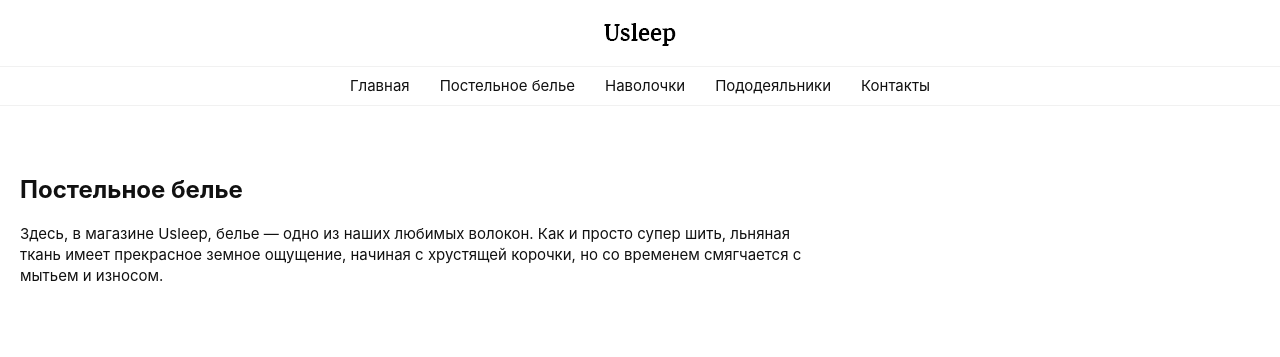
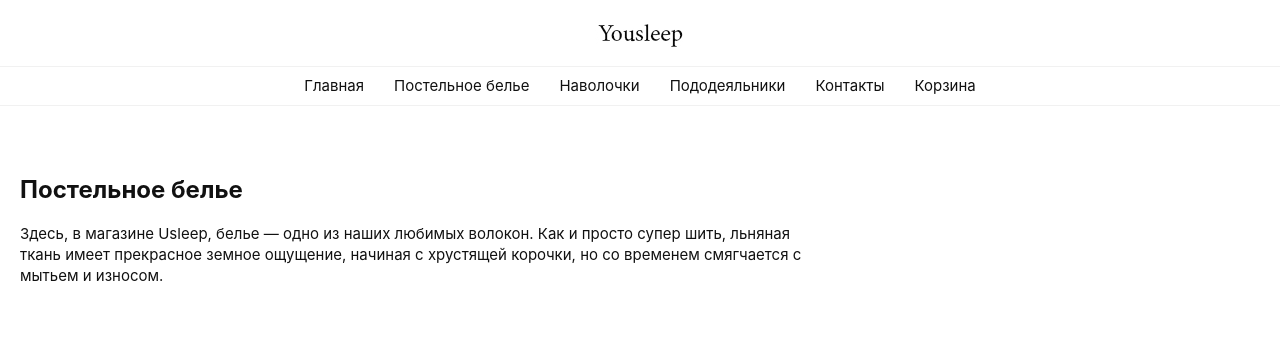
Before and after one commit to eightalex/catnap, a PHP site: page / in a window 1280 px wide. Shown: the top 357 px of the page. Run offline with PHP 8.4, Linux system fonts and the light colour scheme; data comes from the database, SQL or seed files in the repository; style sheets or scripts are compiled from the project's sources.

Commit message:
Add cart

```diff
--- a/public/css/header.css
+++ b/public/css/header.css
@@ -4,7 +4,7 @@
   .header__logo {
     display: inline-block;
     margin: 0;
-    width: 74px;
+    width: 91px;
     height: 28px;
     font-size: 30px; }
     .header__logo img {
--- a/public/css/header.sass
+++ b/public/css/header.sass
@@ -5,7 +5,7 @@
     &__logo
         display: inline-block
         margin: 0
-        width: 74px
+        width: 91px
         height: 28px
         font-size: 30px
 
--- a/public/index.php
+++ b/public/index.php
@@ -16,6 +16,7 @@
 $router->add([
     '/'                 => 'App\TestController@mainPage',
     '/contact-us'       => 'App\TestController@contactUs',
+    '/cart'             => 'App\TestController@cart',
     '/filter/:any'      => 'App\FilterController@filterAction',
     '/test-router/:num' => 'App\TestController@testRequest',
     '/test-entity'      => 'App\TestController@testEntity',
--- a/src/Controller/TestController.php
+++ b/src/Controller/TestController.php
@@ -45,6 +45,14 @@
     /**
      *
      */
+    public function cart()
+    {
+        $this->renderPage('cart');
+    }
+
+    /**
+     *
+     */
     public function testRequest()
     {
         var_dump(Pool::get('router')->getParams());
--- a/src/View/blocks/head.php
+++ b/src/View/blocks/head.php
@@ -7,6 +7,8 @@
 
     <link rel="stylesheet" href="/css/normalize.css">
     <link rel="stylesheet" href="/css/header.css">
+    <link rel="stylesheet" href="/css/main-menu.css">
+    <link rel="stylesheet" href="/css/page.css">
     <link rel="stylesheet" href="/css/footer.css">
 
     <?php $this->renderStyles($styles); ?>
--- a/src/View/blocks/main-menu.php
+++ b/src/View/blocks/main-menu.php
@@ -14,4 +14,7 @@
     <li class="main-menu__item">
         <a class="main-menu__link" href="/contact-us">Контакты</a>
     </li>
+    <li class="main-menu__item">
+        <a class="main-menu__link" href="/cart" data-counter="">Корзина</a>
+    </li>
 </menu>
--- a/src/View/pages/main.php
+++ b/src/View/pages/main.php
@@ -2,8 +2,6 @@
     'title' => 'Yousleep',
     'styles' => [
         '/css/gallery.css',
-        '/css/page.css',
-        '/css/main-menu.css',
         '/css/page-description.css',
         '/css/page-title.css',
     ]
```
Also changed, not shown: src/View/pages/cart.php (added, +10 -0 lines), public/img/header/usleep_logo.jpg.
